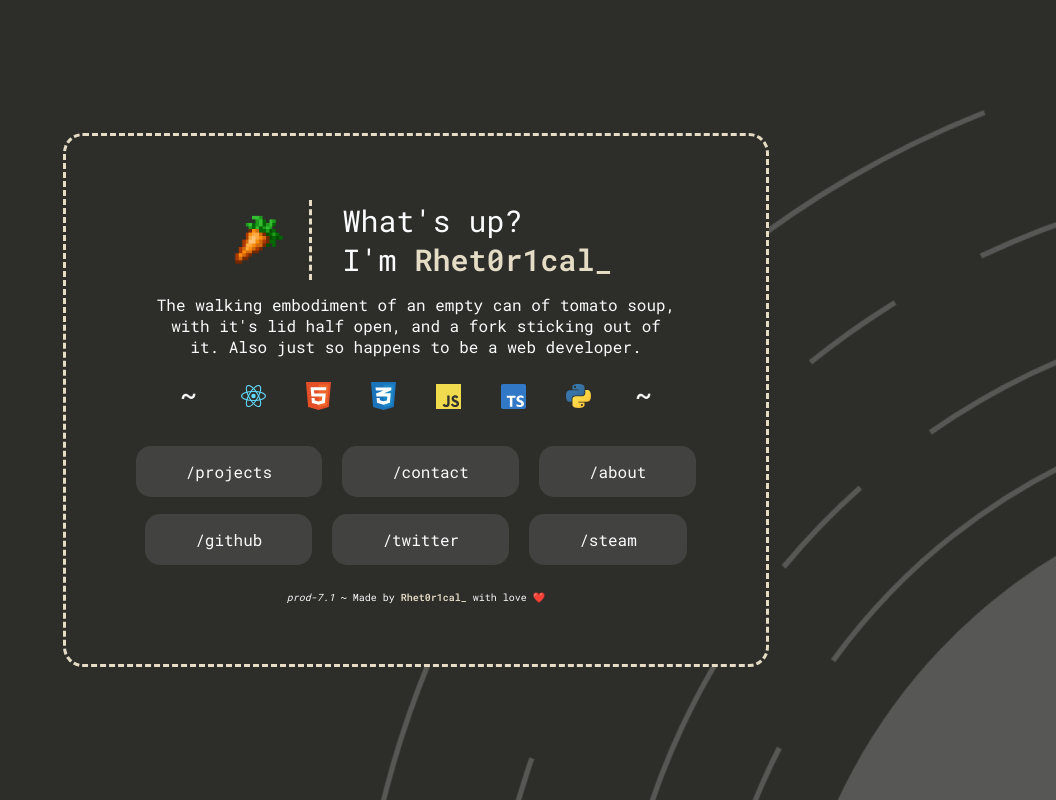
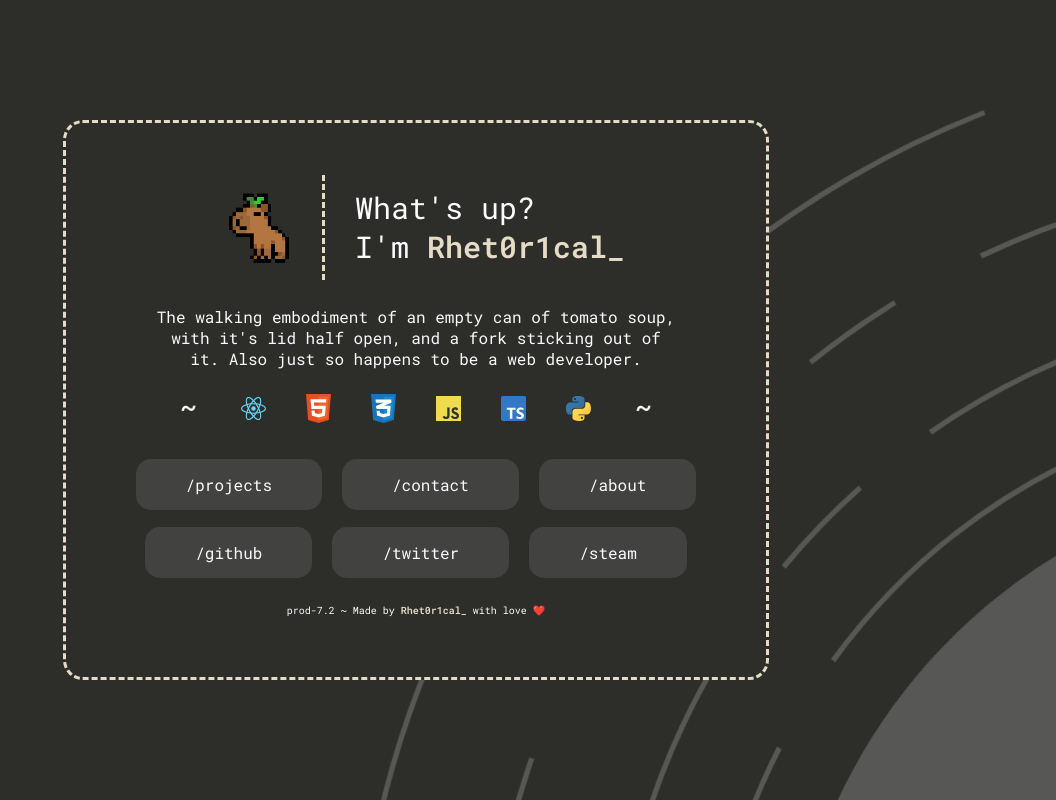
Before and after one commit to rhet0r1cal/www.rhet0rical.dev, a Next.js app: page / in a window 1280 px wide. Shown: the whole page, without its empty margins (224-1280 px from the left). Built offline with nearby package versions, Linux system fonts and the light colour scheme.

Commit message:
Pushed ``prod-7.2``

```diff
--- a/src/app/styles/main.css
+++ b/public/styles/main.css
@@ -74,6 +74,7 @@ a {
 }
 
 #profile {
+    image-rendering: crisp-edges;
     padding: 15px 25px 15px 15px;
     border-right: 3.5px dashed var(--highlight);
 }
--- a/src/app/page.tsx
+++ b/src/app/(index)/page.tsx
@@ -2,8 +2,8 @@
 import type { Metadata } from 'next';
 
 // Components
-import Button from'./components/button';
-import Version from './components/version';
+import Button from'../components/button';
+import Version from '../components/version';
 
 // Metadata
 export const metadata: Metadata = {
@@ -17,13 +17,13 @@ function Index(){return(
 
     {/* Header */}
     <div className = 'flexbox-center' style={{margin: -15}}>
-      <img id='profile' src = '/icons/me.png' width={50}></img>
+      <img id='profile' src = '/icons/me.png' width={75}></img>
       <p style={{paddingLeft: 30, fontSize: 30}}>
           What's up? <br></br> I'm <span className='special-text'>Rhet0r1cal_</span>
       </p>
     </div>
 
-    <p id='description' className='flexbox-center' style={{paddingBottom: 15}}>
+    <p id='description' className='flexbox-center' style={{paddingTop: 25, paddingBottom: 15}}>
       The walking embodiment of an empty can of tomato soup, with it's lid half open, and a fork sticking out of it. Also just so happens to be a web developer.
     </p>
 
--- a/src/app/components/version.tsx
+++ b/src/app/components/version.tsx
@@ -1,9 +1,38 @@
+"use client"
+
+// Imports
+import React from 'react';
+
 // Component
-function Version(){return(
+function Version() {
+    const [version, setVersion] = React.useState(null);
 
-    <p id="version"><i>prod-7.1</i> ~ Made by <span className="special-text">Rhet0r1cal_</span> with love ❤️</p>
+    // Fetch Version
+    React.useEffect(() => {
+        fetch('manifest.json')
+            .then(response => response.json())
+            .then(data => {
+                setVersion(data.version);
+            })
+            .catch(error => {
+                console.error('Error fetching version data:', error);
+            });
+    }, []);
 
-)}
+    // Render JSX
+    return (
+        <p id='version'>
+            {version ? (
+                <>
+                    {version} ~ Made by{' '}
+                    <span className="special-text">Rhet0r1cal_</span> with love ❤️
+                </>
+            ) : (
+                'Loading...'
+            )}
+        </p>
+    );
+}
 
 // Export
 export default Version;
--- a/src/app/layout.tsx
+++ b/src/app/layout.tsx
@@ -1,6 +1,6 @@
 // Imports
 import React from 'react';
-import './styles/main.css';
+import '../../public/styles/main.css';
 
 // Init
 function RootLayout({children}: {children: React.ReactNode}){return(
```
Also changed, not shown: public/icons/me.png, public/manifest.json (added).
